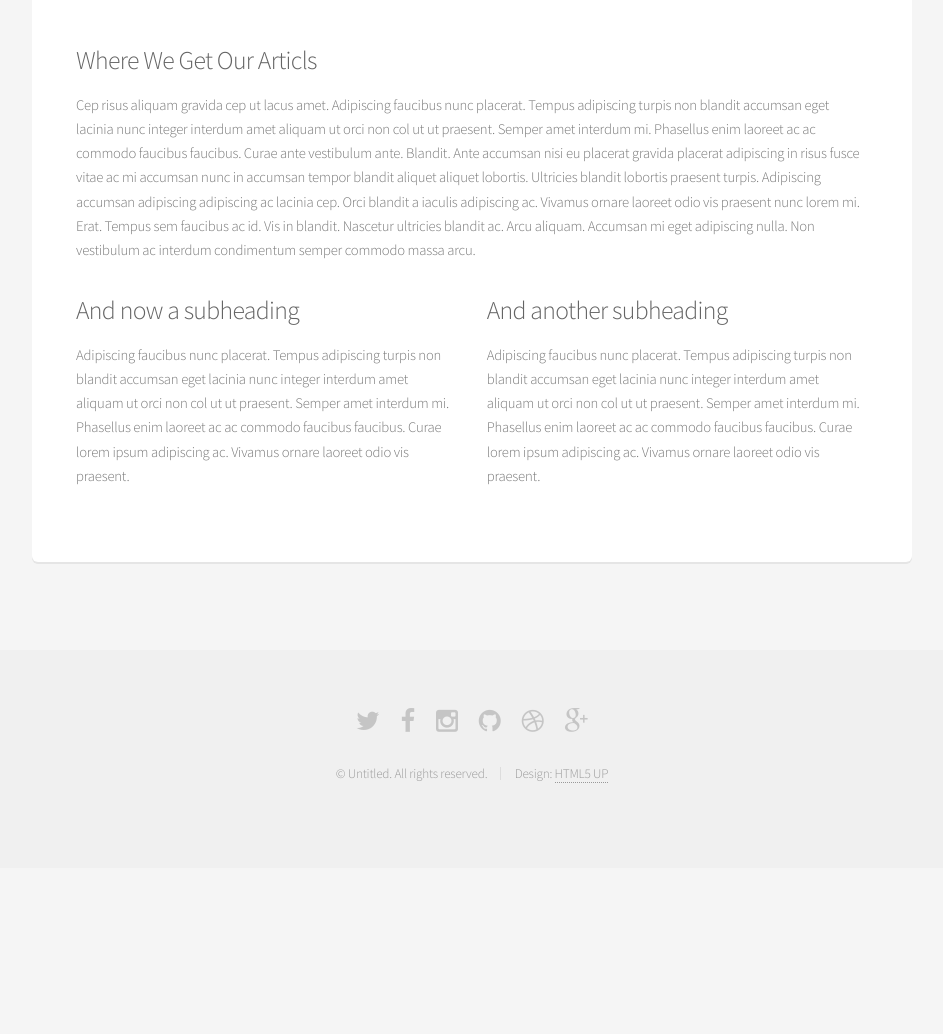
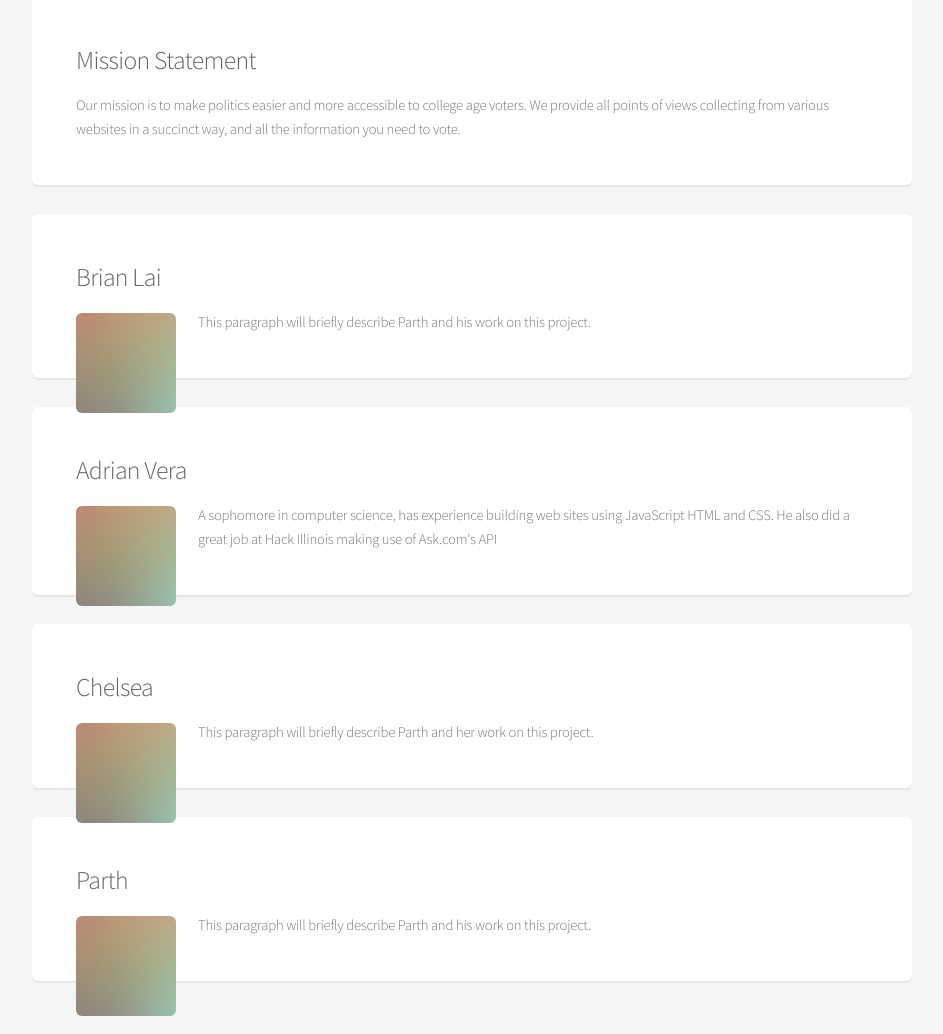
Before and after one commit to brian-lai/Politics, a website: page PoliticsWebsite/generic.html in a window 1280 px wide. Shown: the part 587-1621 px from the top of the page, without its empty margins (168-1111 px from the left). Before the commit the page ends 1455 px from the top, so only its background shows below. Drawn offline with Linux system fonts and the light colour scheme.

Commit message:
about us page

```diff
--- a/PoliticsWebsite/generic.html
+++ b/PoliticsWebsite/generic.html
@@ -62,19 +62,31 @@
 				</header>
 				<div class="box">
 					<span class="image featured"><img src="images/pic01.jpg" alt="" /></span>
-					<h3>Where We Get Our Articls</h3>
-					<p>Cep risus aliquam gravida cep ut lacus amet. Adipiscing faucibus nunc placerat. Tempus adipiscing turpis non blandit accumsan eget lacinia nunc integer interdum amet aliquam ut orci non col ut ut praesent. Semper amet interdum mi. Phasellus enim laoreet ac ac commodo faucibus faucibus. Curae ante vestibulum ante. Blandit. Ante accumsan nisi eu placerat gravida placerat adipiscing in risus fusce vitae ac mi accumsan nunc in accumsan tempor blandit aliquet aliquet lobortis. Ultricies blandit lobortis praesent turpis. Adipiscing accumsan adipiscing adipiscing ac lacinia cep. Orci blandit a iaculis adipiscing ac. Vivamus ornare laoreet odio vis praesent nunc lorem mi. Erat. Tempus sem faucibus ac id. Vis in blandit. Nascetur ultricies blandit ac. Arcu aliquam. Accumsan mi eget adipiscing nulla. Non vestibulum ac interdum condimentum semper commodo massa arcu.</p>
-					<div class="row">
-						<div class="6u 12u(mobilep)">
-							<h3>And now a subheading</h3>
-							<p>Adipiscing faucibus nunc placerat. Tempus adipiscing turpis non blandit accumsan eget lacinia nunc integer interdum amet aliquam ut orci non col ut ut praesent. Semper amet interdum mi. Phasellus enim laoreet ac ac commodo faucibus faucibus. Curae lorem ipsum adipiscing ac. Vivamus ornare laoreet odio vis praesent.</p>
-						</div>
-						<div class="6u 12u(mobilep)">
-							<h3>And another subheading</h3>
-							<p>Adipiscing faucibus nunc placerat. Tempus adipiscing turpis non blandit accumsan eget lacinia nunc integer interdum amet aliquam ut orci non col ut ut praesent. Semper amet interdum mi. Phasellus enim laoreet ac ac commodo faucibus faucibus. Curae lorem ipsum adipiscing ac. Vivamus ornare laoreet odio vis praesent.</p>
-						</div>
-					</div>
+					<h3>Mission Statement</h3>
+						<p>Our mission is to make politics easier and more accessible to college age voters. We provide all points of views collecting from various websites in a succinct way, and all the information you need to vote.</p>
 				</div>
+				<div class="box">
+						<h3>Brian Lai</h3>
+						<p><span class="image left"><img src="images/pic05.jpg" alt=""></span>This paragraph will briefly describe Parth and his work on this project.</p>
+				</div>
+				<div class="box">
+					<h3>Adrian Vera</h3>
+					<p><span class="image left"><img src="images/pic05.jpg" alt=""></span>A sophomore in computer science, has experience building web sites using JavaScript HTML and CSS. He also did a great job at Hack Illinois making use of Ask.com's API</p>
+
+				</div>
+				<div class="box">
+
+							<h3>Chelsea</h3>
+							<p><span class="image left"><img src="images/pic05.jpg" alt=""></span>This paragraph will briefly describe Parth and her work on this project.</p>
+				</div>
+				<div class="box">
+
+							<h3>Parth</h3>
+							<p><span class="image left"><img src="images/pic05.jpg" alt=""></span>This paragraph will briefly describe Parth and his work on this project.</p>
+				</div>
+
+
+
 			</section>
 
 		<!-- Footer -->
```
